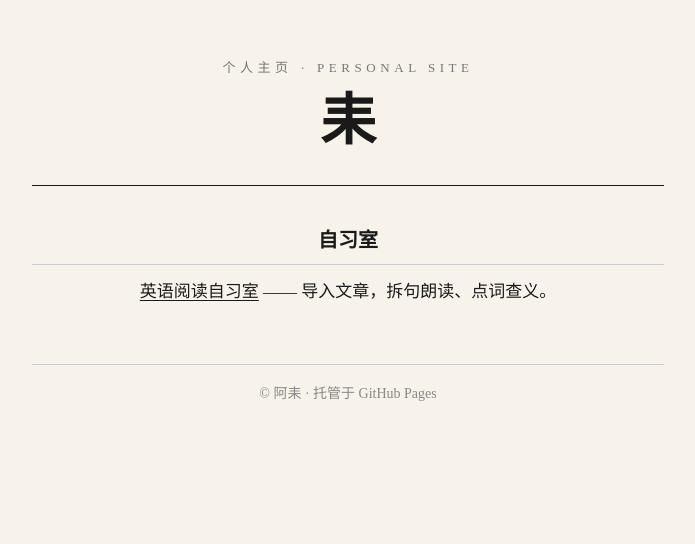
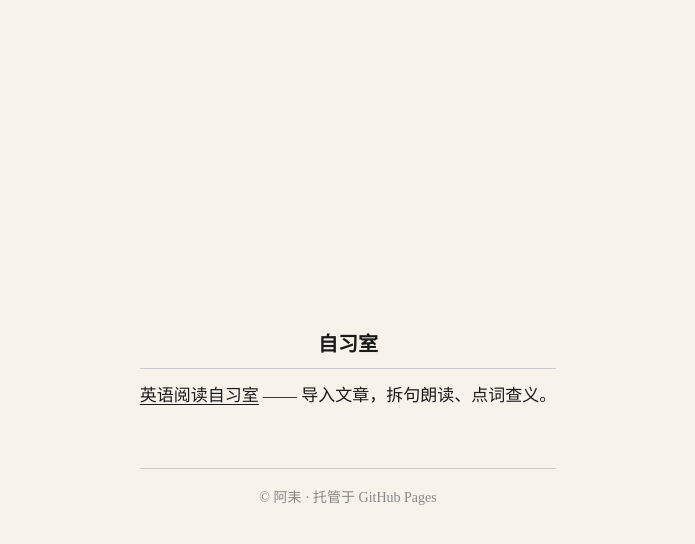
Before and after one commit to guava1986/guava1986.github.io, a plain HTML site: page index.html in a window 1280 px wide. Shown: the whole page, without its empty margins (292-987 px from the left). Drawn offline with Linux system fonts and the light colour scheme.

Commit message:
全部同步：主页删耒字与横线、内容上下居中；自习室气泡续查修复、桌面顶栏对齐、小测卡片桌面收窄、生成器移至推荐短文下方

```diff
--- a/index.html
+++ b/index.html
@@ -10,16 +10,17 @@
   * { box-sizing: border-box; }
   body {
     margin: 0;
+    min-height: 100vh;
+    display: flex;
+    align-items: center;
+    justify-content: center;
     font-family: "Songti SC", "STSong", "Noto Serif SC", serif;
     color: #1a1a1a;
     background: #f7f3ea;
     line-height: 1.8;
     text-align: center;
   }
-  .wrap { max-width: 680px; margin: 0 auto; padding: 56px 24px 80px; }
-  header { border-bottom: 1px solid #1a1a1a; padding-bottom: 24px; margin-bottom: 32px; }
-  .kicker { font-size: 13px; letter-spacing: .35em; color: #777; }
-  h1 { font-size: 56px; line-height: 1.1; margin: 12px 0 8px; font-weight: 600; }
+  .wrap { max-width: 680px; margin: 0 auto; padding: 24px; }
   section { margin: 36px 0; }
   h2 { font-size: 20px; margin: 0 0 12px; border-bottom: 1px solid #ccc; padding-bottom: 6px; }
   p { margin: 0 0 14px; font-size: 17px; }
@@ -27,16 +28,10 @@
   li { margin-bottom: 8px; }
   a { color: #1a1a1a; text-underline-offset: 3px; }
   footer { margin-top: 56px; border-top: 1px solid #ccc; padding-top: 16px; font-size: 14px; color: #888; }
-  @media (max-width: 520px) { h1 { font-size: 44px; } }
 </style>
 </head>
 <body>
 <div class="wrap">
-  <header>
-    <div class="kicker">个人主页 · PERSONAL SITE</div>
-    <h1>耒</h1>
-  </header>
-
   <section>
     <h2>自习室</h2>
     <ul>
```
Also changed, not shown: zixishi/index.html (+35 -6 lines).
